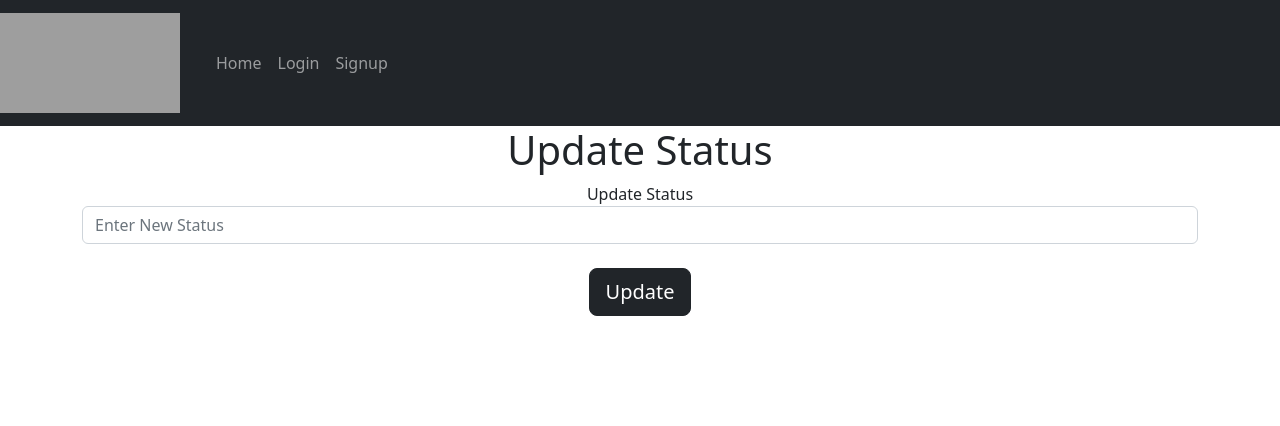
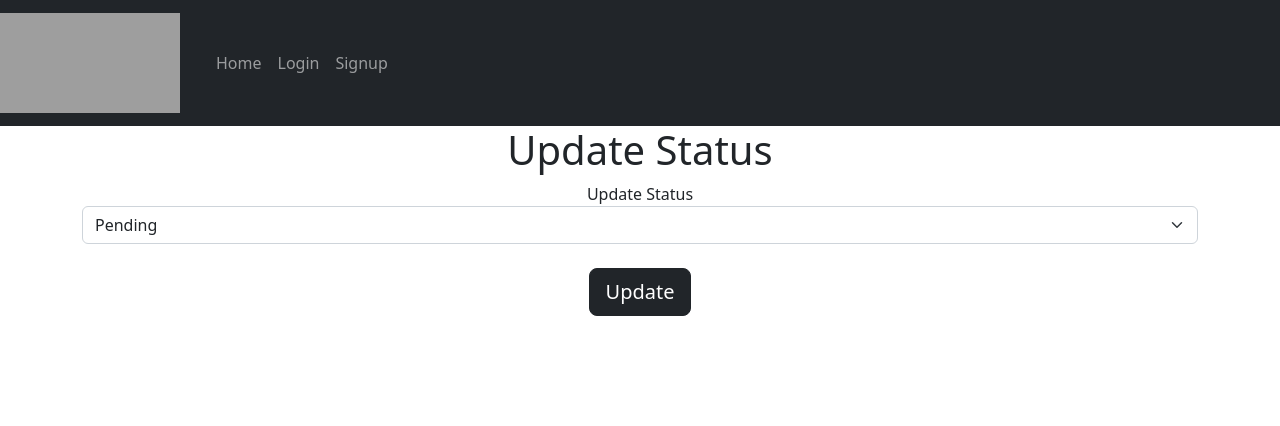
Before and after one commit to kheraananya/mywebsite, a Flask app: template TicketDemo/website/templates/update_status.html in a window 1280 px wide. Shown: the top 426 px of the page. Run offline with Flask 2, Linux system fonts and the light colour scheme; the template is opened without the code that fills it, so the values that code supplies are empty; some libraries are stand-ins or nearby versions; grey boxes are pictures that could not be loaded.

Commit message:
Default status updates by consultant

```diff
--- a/TicketDemo/website/__init__.py
+++ b/TicketDemo/website/__init__.py
@@ -68,6 +68,6 @@ def create_app():
 
 def create_database(app):
     if not path.exists("website/TicketDemo"):
-        db.drop_all(app=app)
+        #db.drop_all(app=app)
         db.create_all(app=app)
         #print("Created database")
--- a/TicketDemo/website/templates/current_ticket.html
+++ b/TicketDemo/website/templates/current_ticket.html
@@ -54,7 +54,7 @@
                     <p>Customer Requirement: {{ticket.custreq}}</p>
                     <p>Assigned Consultant: {{ticket.consultant.username}}</p>
                     <p>Current Status: {{ticket.status}}</p>
-                    {% if ticket.status == 'Complete' %}
+                    {% if ticket.status == 'Completed' %}
                         <p><b>Estimated Details:</b></p>
                         <p>Time: {{ticket.hours}} Hours</p>
                         <p>Cost: {{ticket.cost}} INR</p>
--- a/TicketDemo/website/templates/update_status.html
+++ b/TicketDemo/website/templates/update_status.html
@@ -5,13 +5,10 @@
 <form method='POST'>
     <div align='center' class="form-group">
         <label for="status">Update Status</label>
-        <input
-            type="text"
-            id = "status"
-            name = "status"
-            class = "form-control"
-            placeholder = "Enter New Status"
-        />
+        <select class="form-select" id="status" name = "status">
+            <option value="Pending">Pending</option>
+            <option value="Completed">Completed</option>
+        </select>
         <br>
         <button type="submit" class="btn btn-lg btn-dark">Update</button>
     </div>
--- a/TicketDemo/website/views.py
+++ b/TicketDemo/website/views.py
@@ -122,7 +122,7 @@ def update_status(ticket_id):
             ticket.status = status
             ticket.last_modified = now
             db.session.commit()
-            if status == 'Complete':
+            if status == 'Completed':
                 return redirect('/estimated-details/'+str(ticket.id))
             flash("Status updated",category='success')
             return redirect('/tickets/'+str(ticket_id))
```
